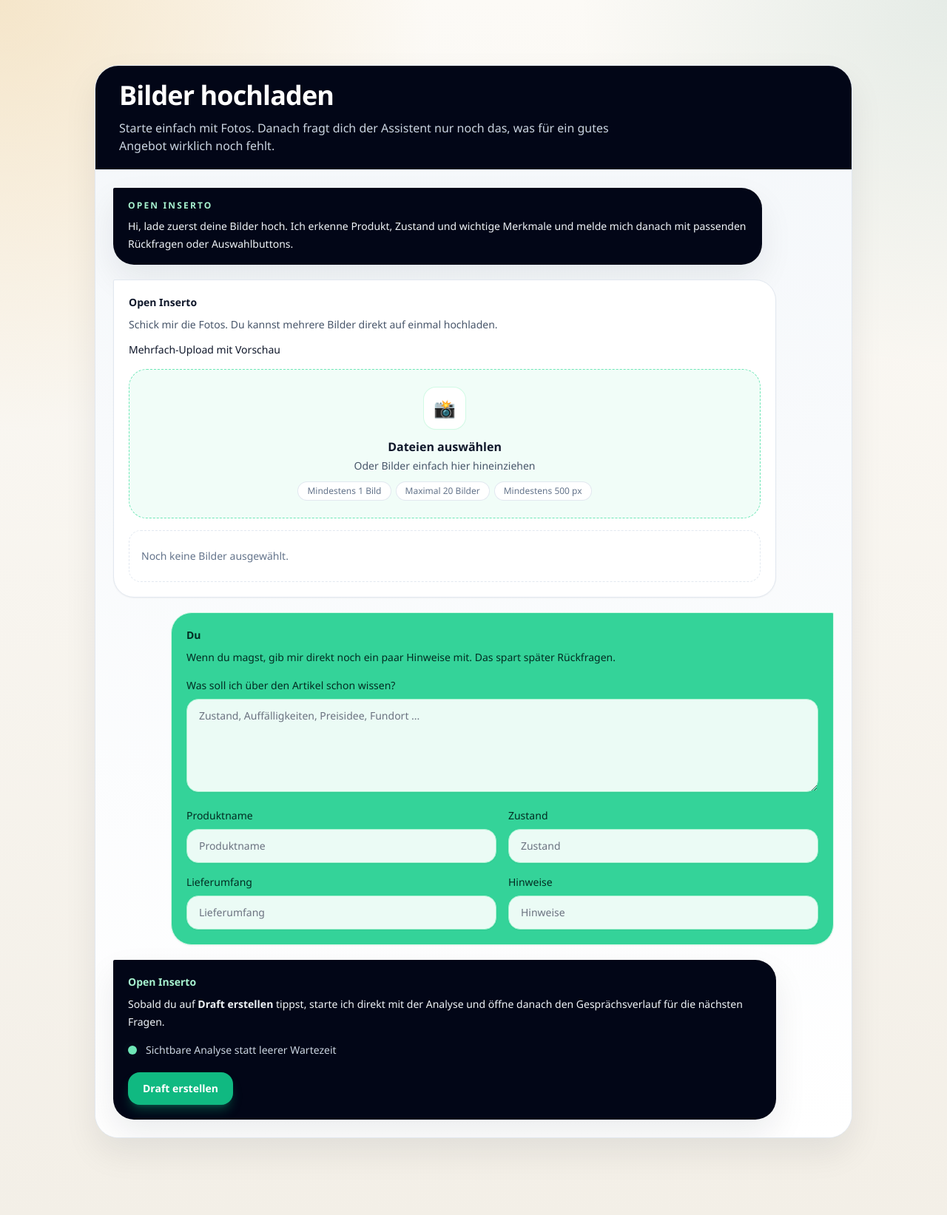
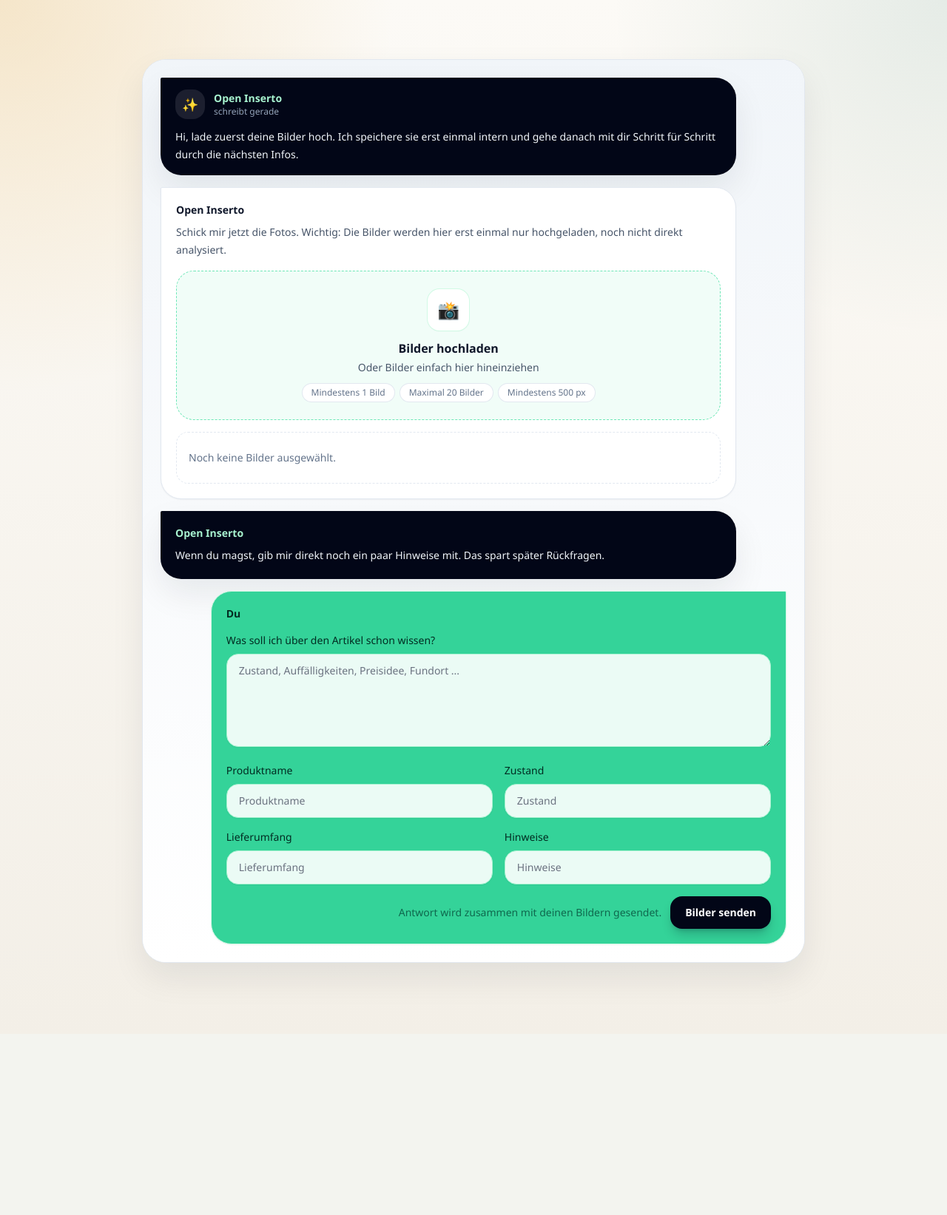
Before and after one commit to ai-clausi/open-inserto, a FastAPI app: page /drafts/upload in a window 1280 px wide. Shown: the whole page at 74% size. After the commit the page ends 1337 px from the top, so only its background shows below. Run offline with FastAPI, Linux system fonts and the light colour scheme; data comes from the database, SQL or seed files in the repository; some libraries are stand-ins or nearby versions.

Commit message:
fix: align upload chat flow with review feedback

```diff
--- a/app/templates/upload.html
+++ b/app/templates/upload.html
@@ -3,23 +3,28 @@
 {% block title %}{{ app_name }} – Upload{% endblock %}
 
 {% block content %}
-<section class="mx-auto flex max-w-5xl flex-col gap-6 py-6 sm:py-10">
-  <div class="overflow-hidden rounded-[2rem] border border-slate-200 bg-white shadow-soft">
-    <div class="border-b border-slate-200 bg-slate-950 px-5 py-5 text-white sm:px-8">
-      <h1 class="text-3xl font-semibold tracking-tight sm:text-4xl">Bilder hochladen</h1>
-      <p class="mt-3 max-w-2xl text-sm leading-6 text-slate-300 sm:text-base">
-        Starte einfach mit Fotos. Danach fragt dich der Assistent nur noch das, was für ein gutes Angebot wirklich noch fehlt.
-      </p>
+<section class="mx-auto flex max-w-4xl flex-col py-0 sm:py-8">
+  <div class="overflow-hidden bg-transparent sm:rounded-[2rem] sm:border sm:border-slate-200 sm:bg-white sm:shadow-soft">
+    <div class="space-y-4 bg-gradient-to-b from-slate-100 via-slate-50 to-white px-0 py-4 sm:px-6 sm:py-6">
+      <div class="space-y-4" data-chat-sequence>
+        <article class="max-w-[92%] rounded-[1.75rem] rounded-tl-sm bg-slate-950 px-5 py-4 text-white shadow-soft opacity-0 transition duration-500 data-[visible=true]:opacity-100" data-chat-step>
+          <div class="flex items-center gap-3">
+            <div class="flex h-10 w-10 items-center justify-center rounded-2xl bg-white/10 text-lg">✨</div>
+            <div>
+              <strong class="block text-sm font-semibold text-emerald-200">Open Inserto</strong>
+              <p class="text-xs text-slate-400">schreibt gerade</p>
             </div>
-
-    <div class="space-y-5 bg-gradient-to-b from-slate-100/70 to-white px-4 py-5 sm:px-6 sm:py-6">
-      <article class="max-w-[90%] rounded-[1.75rem] rounded-tl-sm bg-slate-950 px-5 py-4 text-white shadow-soft">
-        <strong class="block text-xs uppercase tracking-[0.18em] text-emerald-200">Open Inserto</strong>
-        <p class="mt-2 text-sm leading-6 text-slate-100">Hi, lade zuerst deine Bilder hoch. Ich erkenne Produkt, Zustand und wichtige Merkmale und melde mich danach mit passenden Rückfragen oder Auswahlbuttons.</p>
+          </div>
+          <div class="mt-3 flex items-center gap-2 text-emerald-200" data-typing-indicator>
+            <span class="h-2.5 w-2.5 rounded-full bg-current animate-bounce [animation-delay:-0.3s]"></span>
+            <span class="h-2.5 w-2.5 rounded-full bg-current animate-bounce [animation-delay:-0.15s]"></span>
+            <span class="h-2.5 w-2.5 rounded-full bg-current animate-bounce"></span>
+          </div>
+          <p class="mt-3 hidden text-sm leading-6 text-slate-100" data-chat-text>Hi, lade zuerst deine Bilder hoch. Ich speichere sie erst einmal intern und gehe danach mit dir Schritt für Schritt durch die nächsten Infos.</p>
         </article>
 
         {% if errors %}
-        <div class="max-w-[90%] rounded-[1.5rem] rounded-tl-sm border border-rose-200 bg-rose-50 px-5 py-4 text-rose-900 shadow-sm">
+          <div class="max-w-[92%] rounded-[1.5rem] rounded-tl-sm border border-rose-200 bg-rose-50 px-5 py-4 text-rose-900 shadow-sm">
             <strong class="block text-sm font-semibold">Upload fehlgeschlagen.</strong>
             <ul class="mt-2 list-disc space-y-1 pl-5 text-sm">
               {% for error in errors %}
@@ -29,18 +34,17 @@
           </div>
         {% endif %}
 
-      <form class="space-y-5" method="post" action="/drafts/upload" enctype="multipart/form-data" data-assistant-upload-form>
-        <article class="max-w-[92%] rounded-[1.75rem] rounded-tl-sm border border-slate-200 bg-white px-5 py-5 shadow-sm">
+        <form class="space-y-4" method="post" action="/drafts/upload" enctype="multipart/form-data" data-assistant-upload-form>
+          <article class="max-w-[92%] rounded-[1.75rem] rounded-tl-sm border border-slate-200 bg-white px-5 py-5 shadow-sm opacity-0 transition duration-500 data-[visible=true]:opacity-100" data-chat-step>
             <strong class="block text-sm font-semibold text-slate-900">Open Inserto</strong>
-          <p class="mt-2 text-sm leading-6 text-slate-600">Schick mir die Fotos. Du kannst mehrere Bilder direkt auf einmal hochladen.</p>
-          <p class="mt-3 text-sm font-medium text-slate-900">Mehrfach-Upload mit Vorschau</p>
+            <p class="mt-2 text-sm leading-6 text-slate-600">Schick mir jetzt die Fotos. Wichtig: Die Bilder werden hier erst einmal nur hochgeladen, noch nicht direkt analysiert.</p>
 
             <label class="group mt-4 block rounded-[1.5rem] border border-dashed border-emerald-300 bg-emerald-50/70 p-6 transition hover:border-emerald-500 hover:bg-emerald-50" data-dropzone>
               <input class="sr-only" type="file" name="images" accept="image/*,.heic,.heif" multiple required data-image-input>
               <div class="flex flex-col items-center justify-center gap-3 text-center">
                 <div class="flex h-14 w-14 items-center justify-center rounded-2xl bg-white text-2xl shadow-sm ring-1 ring-emerald-100">📸</div>
                 <div>
-                <p class="text-base font-semibold text-slate-900">Dateien auswählen</p>
+                  <p class="text-base font-semibold text-slate-900">Bilder hochladen</p>
                   <p class="mt-1 text-sm text-slate-600">Oder Bilder einfach hier hineinziehen</p>
                 </div>
                 <div class="flex flex-wrap justify-center gap-2 text-xs text-slate-500">
@@ -56,9 +60,13 @@
             </div>
           </article>
 
-        <article class="ml-auto max-w-[92%] rounded-[1.75rem] rounded-tr-sm border border-emerald-100 bg-emerald-400 px-5 py-5 text-emerald-950 shadow-sm">
+          <article class="max-w-[92%] rounded-[1.75rem] rounded-tl-sm bg-slate-950 px-5 py-5 text-white shadow-soft opacity-0 transition duration-500 data-[visible=true]:opacity-100" data-chat-step>
+            <strong class="block text-sm font-semibold text-emerald-200">Open Inserto</strong>
+            <p class="mt-2 text-sm leading-6 text-slate-100">Wenn du magst, gib mir direkt noch ein paar Hinweise mit. Das spart später Rückfragen.</p>
+          </article>
+
+          <article class="ml-auto max-w-[92%] rounded-[1.75rem] rounded-tr-sm border border-emerald-100 bg-emerald-400 px-5 py-5 text-emerald-950 shadow-sm opacity-0 transition duration-500 data-[visible=true]:opacity-100" data-chat-step>
             <strong class="block text-sm font-semibold">Du</strong>
-          <p class="mt-2 text-sm leading-6">Wenn du magst, gib mir direkt noch ein paar Hinweise mit. Das spart später Rückfragen.</p>
 
             <div class="mt-4 grid gap-4">
               <label class="block">
@@ -74,22 +82,15 @@
                   </label>
                 {% endfor %}
               </div>
+
+              <div class="flex flex-wrap items-center justify-end gap-3">
+                <span class="text-sm text-emerald-900/80">Antwort wird zusammen mit deinen Bildern gesendet.</span>
+                <button class="inline-flex items-center justify-center rounded-2xl bg-slate-950 px-5 py-3 text-sm font-semibold text-white shadow-lg shadow-slate-950/20 transition hover:bg-slate-800 focus:outline-none focus:ring-2 focus:ring-slate-950/30" type="submit" data-submit-button>Bilder senden</button>
+              </div>
             </div>
           </article>
-
-        <article class="max-w-[92%] rounded-[1.75rem] rounded-tl-sm bg-slate-950 px-5 py-5 text-white shadow-soft">
-          <strong class="block text-sm font-semibold text-emerald-200">Open Inserto</strong>
-          <p class="mt-2 text-sm leading-6 text-slate-100">Sobald du auf <strong>Draft erstellen</strong> tippst, starte ich direkt mit der Analyse und öffne danach den Gesprächsverlauf für die nächsten Fragen.</p>
-          <div class="mt-4 flex items-center gap-3 text-sm text-slate-300">
-            <span class="relative flex h-3 w-3">
-              <span class="absolute inline-flex h-full w-full animate-ping rounded-full bg-emerald-300 opacity-75"></span>
-              <span class="relative inline-flex h-3 w-3 rounded-full bg-emerald-300"></span>
-            </span>
-            <span>Sichtbare Analyse statt leerer Wartezeit</span>
+        </form>
       </div>
-          <button class="mt-5 inline-flex items-center justify-center rounded-2xl bg-emerald-500 px-5 py-3 text-sm font-semibold text-white shadow-lg shadow-emerald-500/30 transition hover:bg-emerald-400 focus:outline-none focus:ring-2 focus:ring-emerald-300" type="submit" data-submit-button>Draft erstellen</button>
-        </article>
-      </form>
     </div>
   </div>
 
@@ -129,6 +130,23 @@
   const analysisOverlay = document.querySelector('[data-analysis-overlay]');
   const submitButton = document.querySelector('[data-submit-button]');
 
+  const revealChat = () => {
+    const steps = document.querySelectorAll('[data-chat-step]');
+    steps.forEach((step, index) => {
+      window.setTimeout(() => {
+        step.dataset.visible = 'true';
+        const typingIndicator = step.querySelector('[data-typing-indicator]');
+        const text = step.querySelector('[data-chat-text]');
+        if (typingIndicator && text) {
+          window.setTimeout(() => {
+            typingIndicator.classList.add('hidden');
+            text.classList.remove('hidden');
+          }, 900);
+        }
+      }, index * 260);
+    });
+  };
+
   const renderPreviews = () => {
     const files = Array.from(input.files || []);
     if (!files.length) {
@@ -158,7 +176,7 @@
 
       const badge = document.createElement('span');
       badge.className = 'rounded-full bg-emerald-100 px-2.5 py-1 text-[11px] font-medium text-emerald-800';
-      badge.textContent = 'Bereit';
+      badge.textContent = 'Hochgeladen';
       header.appendChild(badge);
       item.appendChild(header);
 
@@ -175,6 +193,7 @@
     });
   };
 
+  revealChat();
   input?.addEventListener('change', renderPreviews);
 
   ['dragenter', 'dragover'].forEach((eventName) => {
```
Also changed, not shown: tests/test_upload_flow.py (+4 -2 lines). Lines whose indentation alone changed are shown as unchanged.
